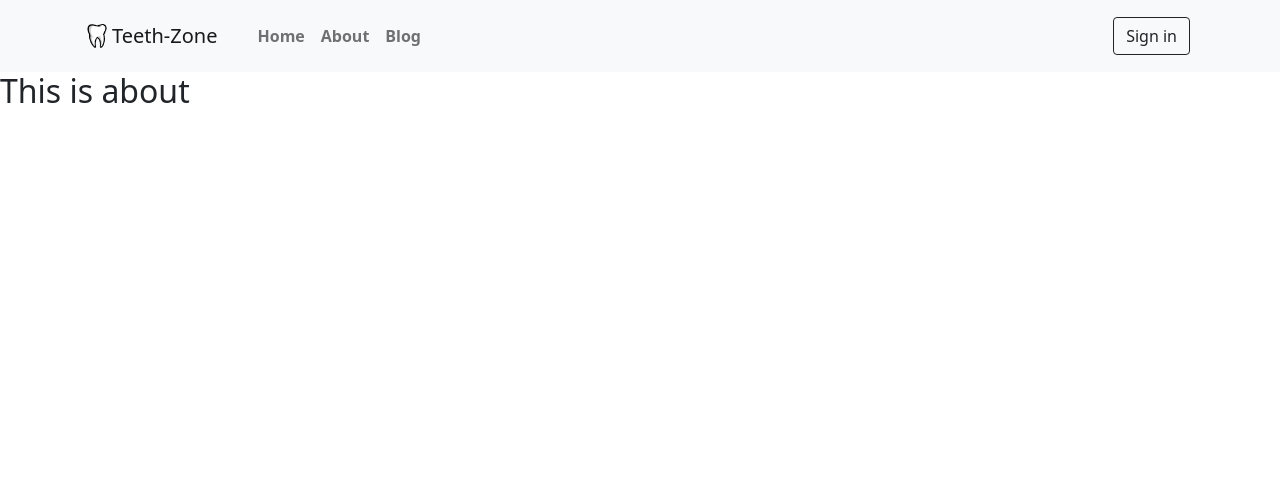
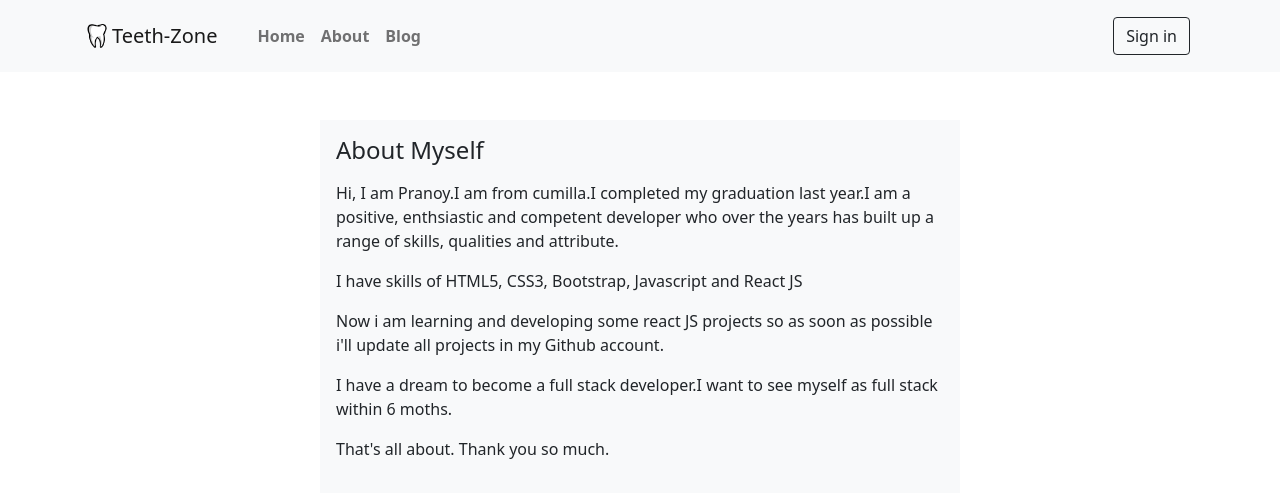
Before and after one commit to PranoySarker/Teeth-Zone, a React (Create React App) app: page /about in a window 1280 px wide. Shown: the top 498 px of the page. Built offline with nearby package versions, Linux system fonts and the light colour scheme; no server answers.

Commit message:
about self

```diff
--- a/src/pages/About/About.js
+++ b/src/pages/About/About.js
@@ -2,8 +2,17 @@ import React from 'react';
 
 const About = () => {
     return (
-        <div>
-            <h2>This is about</h2>
+        <div className='w-50 bg-light mx-auto mt-5'>
+            <div className='p-3'>
+                <h4 className='mb-3'>About Myself</h4>
+                <p>Hi, I am Pranoy.I am from cumilla.I completed my graduation last year.I am a positive, enthsiastic and competent developer who over the years has built up a range of skills, qualities and attribute.</p>
+                <p>I have skills of HTML5, CSS3, Bootstrap, Javascript and React JS</p>
+                <p>Now i am learning and developing some react JS projects so as soon as possible i'll update all projects in my Github account.</p>
+
+                <p>I have a dream to become a full stack developer.I want to see myself as full stack within 6 moths.</p>
+
+                <p>That's all about. Thank you so much.</p>
+            </div>
         </div>
     );
 };
--- a/src/pages/Blog/Blog.js
+++ b/src/pages/Blog/Blog.js
@@ -1,8 +1,9 @@
 import React from 'react';
+
 
 const Blog = () => {
     return (
-        <div className='container'>
+        <div className='container blog-body'>
 
             <div className='bg-light mt-5'>
                 <h5> Difference between authorization and authentication.</h5>
--- a/src/pages/CheckOut/CheckOut.js
+++ b/src/pages/CheckOut/CheckOut.js
@@ -13,6 +13,7 @@ const CheckOut = () => {
         <div className='container w-75'>
             <form className=''>
                 <div className="form-row mt-5">
+                    <h3 className='mb-3 text-center'>Check Out this form</h3>
                     <div className="form-group  mb-3">
 
                         <input type="email" className="form-control" id="inputEmail4" placeholder="Email" />
--- a/src/pages/SignUp/SignUp.js
+++ b/src/pages/SignUp/SignUp.js
@@ -24,7 +24,7 @@ const SignUp = () => {
         user,
         loading,
         hookError,
-    ] = useCreateUserWithEmailAndPassword(auth);
+    ] = useCreateUserWithEmailAndPassword(auth, { sendEmailVerification: true });
 
     const navigate = useNavigate();
 
```
